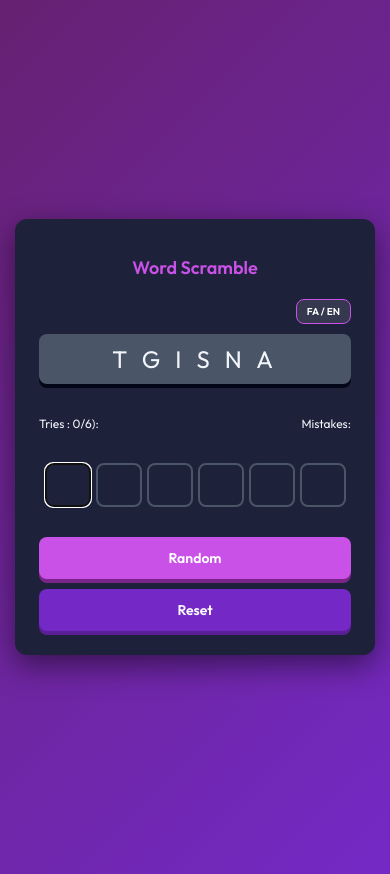
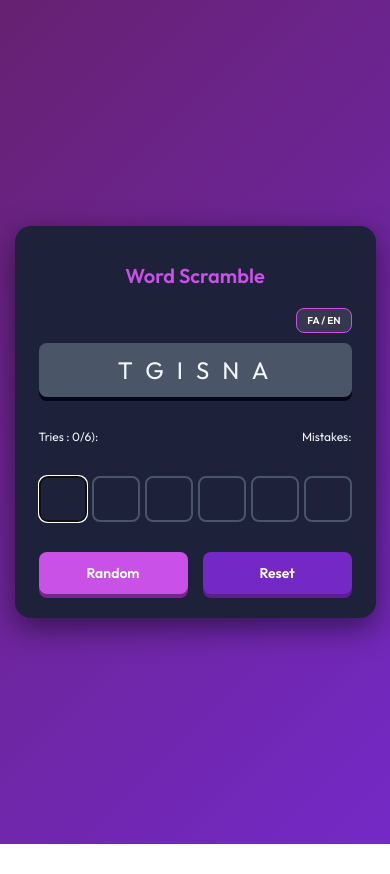
Before and after one commit to mirali2009ss/word-scramble-game, a plain HTML site: page index.html in a window 390 px wide. After the commit the page ends 844 px from the top, so only its background shows below. Drawn offline with Linux system fonts and the light colour scheme.

Commit message:
Add files via upload

```diff
--- a/style.css
+++ b/style.css
@@ -151,43 +151,45 @@
     filter: drop-shadow(0px 4px 0px var(--shadow-color));
 }
 
-/* --- بخش ریسپانسیو برای موبایل --- */
+/* تنظیمات مخصوص موبایل */
 @media screen and (max-width: 480px) {
     body {
-        /* ایجاد فاصله از لبه‌های گوشی */
-        padding: 15px;
-        align-items: center; /* اطمینان از وسط بودن در حالت عمودی */
+        /* حذف محدودیت ارتفاع برای اسکرول راحت در صورت نیاز */
+        height: 100vh;
+        display: flex;
+        justify-content: center;
+        align-items: center;
+        padding: 0 20px; /* ایجاد فاصله از لبه‌های گوشی (چپ و راست) */
+        margin: 0;
+        box-sizing: border-box;
     }
 
     .game-container {
-        width: 100%;
+        width: 100%; /* استفاده از تمام عرض موجود منهای پدینگ بدن */
+        max-width: 360px; /* جلوگیری از عریض شدن بیش از حد در گوشی‌های بزرگ */
         padding: 1.5rem;
-        margin: auto; /* کمک به قرارگیری در وسط */
+        margin: 0 auto; /* اطمینان از قرارگیری در وسط */
+        border-radius: 16px; /* کمی گردتر برای شباهت بیشتر به عکس */
     }
 
     .scrambled-word-box {
-        font-size: 24px; /* کوچک‌تر کردن فونت کلمه در موبایل */
-        letter-spacing: 5px;
-        padding: 10px;
+        font-size: 24px; /* تنظیم سایز فونت برای موبایل */
+        letter-spacing: 4px;
+        padding: 12px;
     }
 
     .input-group {
-        gap: 5px; /* نزدیک‌تر کردن خانه‌های ورودی */
+        display: flex;
+        justify-content: center;
+        gap: 5px; /* نزدیک‌تر کردن باکس‌های ورودی برای جا شدن در یک خط */
     }
 
     .input-group input {
-        width: 38px; /* کوچک‌تر شدن خانه‌ها برای جا شدن در یک خط */
-        height: 38px;
+        width: 12vw; /* استفاده از واحد vw برای ریسپانسیو بودن دقیق خانه‌ها */
+        height: 12vw;
+        max-width: 40px;
+        max-height: 40px;
         font-size: 16px;
-    }
-
-    h1 {
-        font-size: 18px;
-    }
-
-    .button-group {
-        flex-direction: column; /* در موبایل دکمه‌ها زیر هم قرار بگیرند راحت‌تر است */
-        gap: 10px;
     }
 }
 
```
